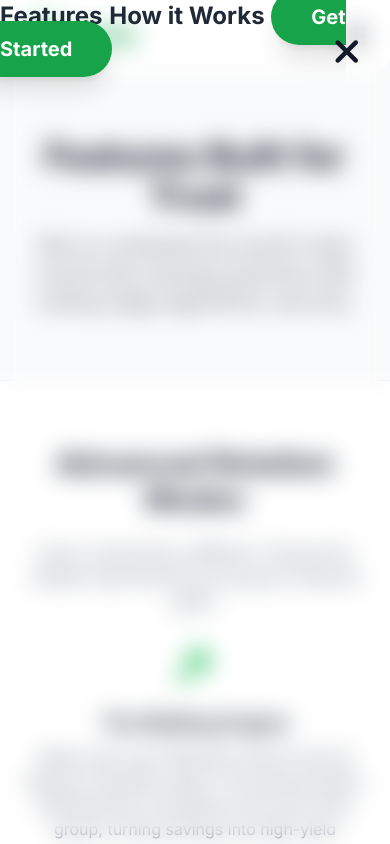
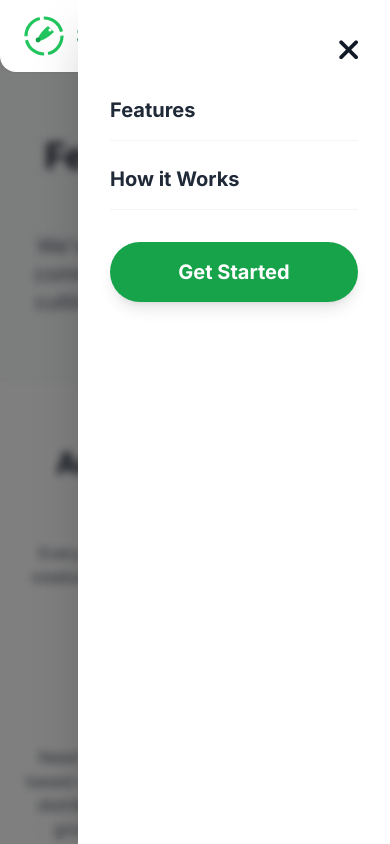
Before and after one commit to Atouba64/SoSo, a plain HTML site: page features.html in a window 390 px wide. Both pictures are taken after a click on the button 355 px from the left and 36 px from the top of the page. Shown: the top 844 px of the page. Drawn offline with nearby package versions, Linux system fonts and the light colour scheme.

Commit message:
style: convert mobile menu to sliding drawer with backdrop close for better UX
Co-authored-by: Cursor <cursoragent@cursor.com>

```diff
--- a/features.html
+++ b/features.html
@@ -58,14 +58,19 @@
         </button>
     </nav>
 
-    <!-- Mobile Menu Overlay -->
-    <div id="mobile-menu" class="fixed inset-0 bg-white/98 backdrop-blur-md z-50 hidden flex-col items-center justify-center space-y-8 text-2xl transition-all duration-300 opacity-0 transform translate-y-4">
-        <button id="close-menu-btn" class="absolute top-6 right-6 text-gray-900 focus:outline-none p-2">
-            <i class="fa-solid fa-xmark text-4xl"></i>
+    <!-- Mobile Menu Overlay Background -->
+    <div id="mobile-menu-backdrop" class="fixed inset-0 bg-black/50 backdrop-blur-sm z-40 hidden transition-opacity duration-300 opacity-0"></div>
+
+    <!-- Mobile Menu Drawer -->
+    <div id="mobile-menu" class="fixed top-0 right-0 h-full w-4/5 max-w-sm bg-white z-50 transform translate-x-full transition-transform duration-300 shadow-2xl flex flex-col pt-24 px-8 text-xl">
+        <button id="close-menu-btn" class="absolute top-6 right-6 text-gray-900 focus:outline-none p-4 -mr-2 -mt-2">
+            <i class="fa-solid fa-xmark text-3xl"></i>
         </button>
-        <a href="features.html" class="text-gray-800 font-bold hover:text-brand-600">Features</a>
-        <a href="how-it-works.html" class="text-gray-800 font-bold hover:text-brand-600">How it Works</a>
-        <a href="/#signup" class="bg-brand-600 text-white px-10 py-4 rounded-full font-bold shadow-xl mt-4 text-xl">
+        <div class="flex flex-col space-y-6">
+            <a href="features.html" class="text-gray-800 font-bold hover:text-brand-600 border-b border-gray-100 pb-4">Features</a>
+            <a href="how-it-works.html" class="text-gray-800 font-bold hover:text-brand-600 border-b border-gray-100 pb-4">How it Works</a>
+        </div>
+        <a href="/#signup" class="bg-brand-600 text-white px-8 py-4 rounded-full font-bold shadow-lg text-center mt-8">
             Get Started
         </a>
     </div>
@@ -74,28 +79,35 @@
         const mobileMenuBtn = document.getElementById('mobile-menu-btn');
         const closeMenuBtn = document.getElementById('close-menu-btn');
         const mobileMenu = document.getElementById('mobile-menu');
+        const mobileMenuBackdrop = document.getElementById('mobile-menu-backdrop');
         const mobileLinks = mobileMenu.querySelectorAll('a');
 
-        mobileMenuBtn.addEventListener('click', () => {
-            mobileMenu.classList.remove('hidden');
-            // Small delay to allow display:block to apply before animating opacity
+        const openMenu = () => {
+            mobileMenuBackdrop.classList.remove('hidden');
+            // Small delay to allow display:block to apply before animating
             setTimeout(() => {
-                mobileMenu.classList.remove('opacity-0', 'translate-y-4');
-                mobileMenu.classList.add('opacity-100', 'translate-y-0');
+                mobileMenuBackdrop.classList.remove('opacity-0');
+                mobileMenuBackdrop.classList.add('opacity-100');
+                mobileMenu.classList.remove('translate-x-full');
+                mobileMenu.classList.add('translate-x-0');
             }, 10);
             document.body.style.overflow = 'hidden';
-        });
+        };
 
         const closeMenu = () => {
-            mobileMenu.classList.remove('opacity-100', 'translate-y-0');
-            mobileMenu.classList.add('opacity-0', 'translate-y-4');
+            mobileMenu.classList.remove('translate-x-0');
+            mobileMenu.classList.add('translate-x-full');
+            mobileMenuBackdrop.classList.remove('opacity-100');
+            mobileMenuBackdrop.classList.add('opacity-0');
             setTimeout(() => {
-                mobileMenu.classList.add('hidden');
+                mobileMenuBackdrop.classList.add('hidden');
             }, 300);
             document.body.style.overflow = 'auto';
         };
 
+        mobileMenuBtn.addEventListener('click', openMenu);
         closeMenuBtn.addEventListener('click', closeMenu);
+        mobileMenuBackdrop.addEventListener('click', closeMenu);
         mobileLinks.forEach(link => link.addEventListener('click', closeMenu));
     </script>
 
```
Also changed, not shown: how-it-works.html (+28 -16 lines), index.html (+28 -16 lines).
